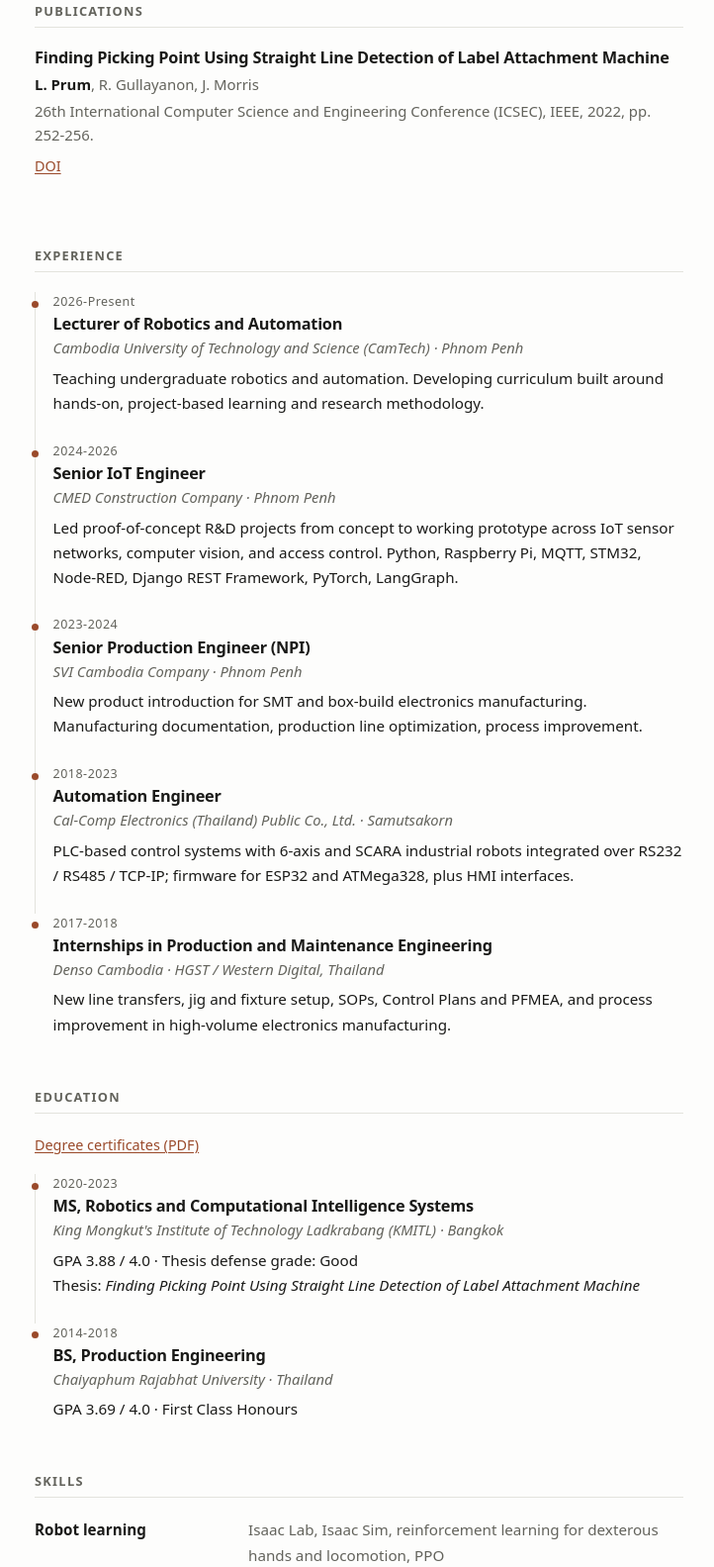
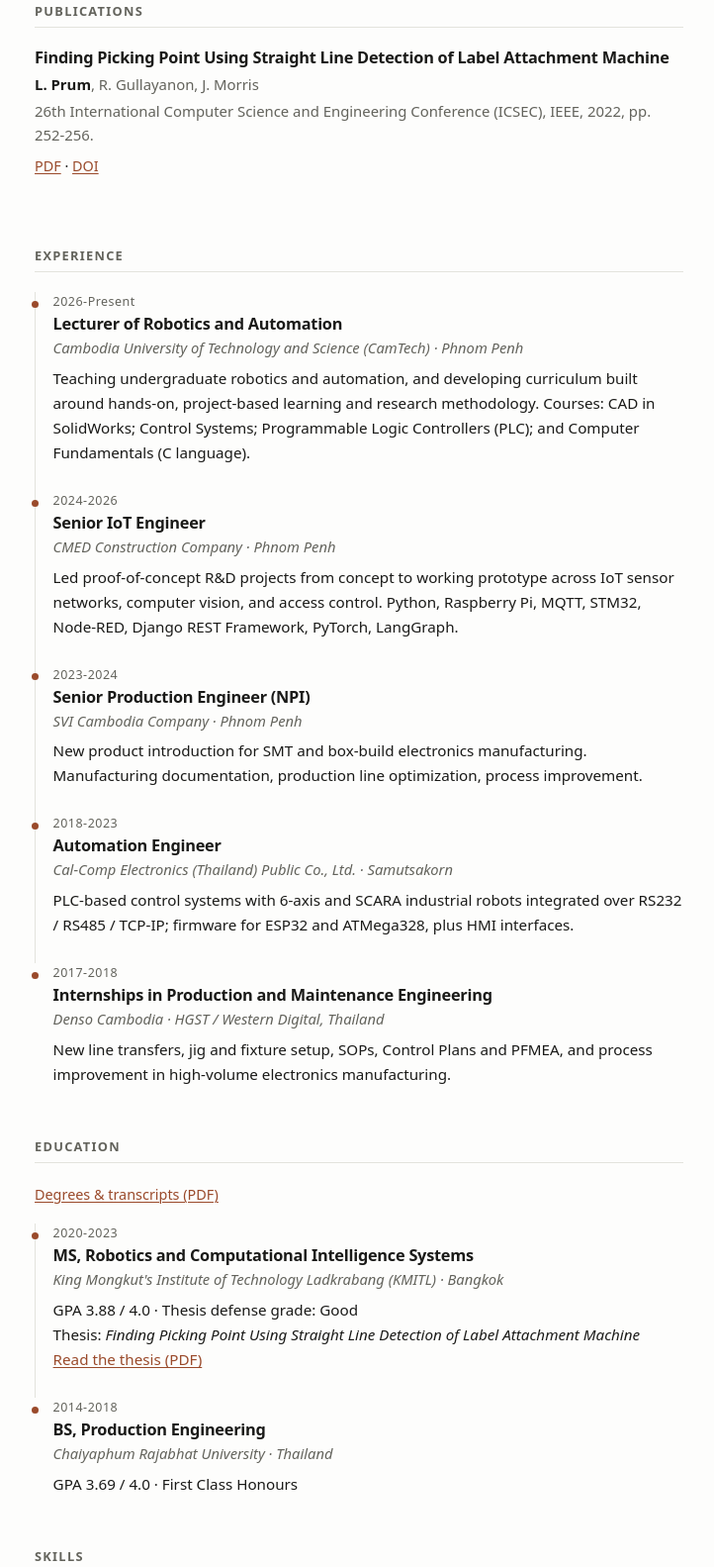
Before and after one commit to lipheng-lp/liphengprum.github.io, a plain HTML site: page index.html in a window 1280 px wide. Shown: the part 2680-4263 px from the top of the page at 99% size, without its empty margins (277-999 px from the left). Drawn offline with Linux system fonts and the light colour scheme.

Commit message:
Add transcripts, thesis, ICSEC paper PDF, and courses taught

```diff
--- a/index.html
+++ b/index.html
@@ -165,7 +165,10 @@
           <p class="authors"><strong>L. Prum</strong>, R. Gullayanon, J. Morris</p>
           <p class="venue">26th International Computer Science and Engineering Conference
             (ICSEC), IEEE, 2022, pp. 252-256.</p>
-          <p class="pub-links"><a href="https://doi.org/10.1109/ICSEC56337.2022">DOI</a></p>
+          <p class="pub-links">
+            <a href="assets/icsec2022-paper.pdf">PDF</a> ·
+            <a href="https://doi.org/10.1109/ICSEC56337.2022">DOI</a>
+          </p>
         </article>
       </li>
     </ol>
@@ -178,8 +181,10 @@
         <p class="when">2026-Present</p>
         <h3>Lecturer of Robotics and Automation</h3>
         <p class="where">Cambodia University of Technology and Science (CamTech) · Phnom Penh</p>
-        <p>Teaching undergraduate robotics and automation. Developing curriculum built
-           around hands-on, project-based learning and research methodology.</p>
+        <p>Teaching undergraduate robotics and automation, and developing curriculum
+           built around hands-on, project-based learning and research methodology.
+           Courses: CAD in SolidWorks; Control Systems; Programmable Logic Controllers
+           (PLC); and Computer Fundamentals (C language).</p>
       </li>
       <li>
         <p class="when">2024-2026</p>
@@ -217,7 +222,7 @@
   <section id="education">
     <h2>Education</h2>
     <p class="pub-links" style="margin:0 0 1.1rem">
-      <a href="assets/degree-certificates.pdf">Degree certificates (PDF)</a>
+      <a href="assets/degree-and-transcript.pdf">Degrees &amp; transcripts (PDF)</a>
     </p>
     <ol class="timeline">
       <li>
@@ -226,7 +231,8 @@
         <p class="where">King Mongkut's Institute of Technology Ladkrabang (KMITL) · Bangkok</p>
         <p>GPA 3.88 / 4.0 · Thesis defense grade: Good<br>
            Thesis: <em>Finding Picking Point Using Straight Line Detection of Label
-           Attachment Machine</em></p>
+           Attachment Machine</em><br>
+           <a href="assets/thesis-label-attachment.pdf">Read the thesis (PDF)</a></p>
       </li>
       <li>
         <p class="when">2014-2018</p>
```
Also changed, not shown: 5 other files.
